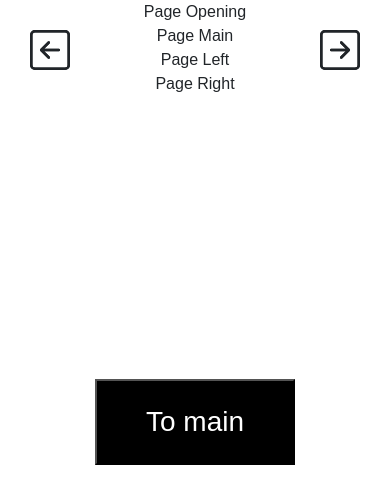
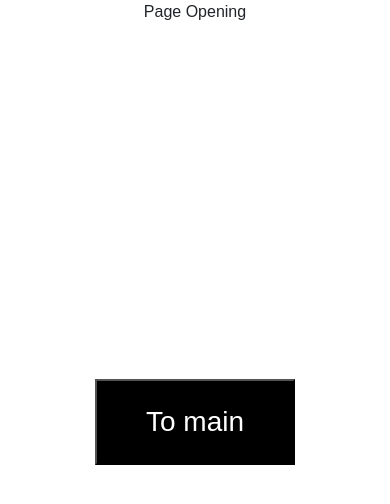
Before and after one commit to UT-Application-Development-Association/ADA-Website, a React (Create React App) app: page / in a window 390 px wide. Shown: the top 504 px of the page. Built offline with nearby package versions, Linux system fonts and the light colour scheme; the HTML template or start-up script is replaced by a standard one.

Commit message:
disabled the arrow buttons in mobile view

```diff
--- a/src/App.js
+++ b/src/App.js
@@ -14,38 +14,47 @@ function App() {
   const size = useWindowSize();
   // mobile view
   if (size.width <= 766) {
-    return (
-      <div className="App">
-        <Opening setCurrPage={setCurrPage} />
-        <Main setCurrPage={setCurrPage} />
-        <Left setCurrPage={setCurrPage} />
-        <Right setCurrPage={setCurrPage} />
-      </div>
-    );
+    if (currPage === "Opening") {
+      return (
+        <div className="App">
+          <Opening setCurrPage={setCurrPage} isMobile={true} />
+        </div>
+      );
+    } else {
+      // three pages combine into one
+      return (
+        <div className="App">
+          <Main setCurrPage={setCurrPage} isMobile={true} />
+          <Left setCurrPage={setCurrPage} isMobile={true} />
+          <Right setCurrPage={setCurrPage} isMobile={true} />
+        </div>
+      );
+    }
   }
 
+  // browser view
   if (currPage === "Opening") {
     return (
       <div className="App">
-        <Opening setCurrPage={setCurrPage} />
+        <Opening setCurrPage={setCurrPage} isMobile={false} />
       </div>
     );
   } else if (currPage === "Main") {
     return (
       <div className="App">
-        <Main setCurrPage={setCurrPage} />
+        <Main setCurrPage={setCurrPage} isMobile={false} />
       </div>
     );
   } else if (currPage === "Left") {
     return (
       <div className="App">
-        <Left setCurrPage={setCurrPage} />
+        <Left setCurrPage={setCurrPage} isMobile={false} />
       </div>
     );
   } else if (currPage === "Right") {
     return (
       <div className="App">
-        <Right setCurrPage={setCurrPage} />
+        <Right setCurrPage={setCurrPage} isMobile={false} />
       </div>
     );
   } else {
--- a/src/pages/Left.js
+++ b/src/pages/Left.js
@@ -2,7 +2,15 @@ import React from "react";
 import { ArrowRightSquare } from "react-bootstrap-icons";
 
 export default function Left(props) {
-  return <div>Page Left
-    <ArrowRightSquare className="left-arrow-button" onClick={() => props.setCurrPage("Main")} />
-  </div>;
+  return (
+    <div>
+      Page Left
+      {!props.isMobile && (
+        <ArrowRightSquare
+          className="left-arrow-button"
+          onClick={() => props.setCurrPage("Main")}
+        />
+      )}
+    </div>
+  );
 }
--- a/src/pages/Main.js
+++ b/src/pages/Main.js
@@ -5,8 +5,19 @@ export default function Main(props) {
   return (
     <div>
       Page Main
-      <ArrowLeftSquare className="main-arrow-button main-arrow-left" onClick={() => props.setCurrPage("Left")} />
-      <ArrowRightSquare className="main-arrow-button main-arrow-right" onClick={() => props.setCurrPage("Right")} />
+      {/* If in browser, display arror button */}
+      {!props.isMobile && (
+        <div>
+          <ArrowLeftSquare
+            className="main-arrow-button main-arrow-left"
+            onClick={() => props.setCurrPage("Left")}
+          />
+          <ArrowRightSquare
+            className="main-arrow-button main-arrow-right"
+            onClick={() => props.setCurrPage("Right")}
+          />
+        </div>
+      )}
     </div>
   );
 }
--- a/src/pages/Right.js
+++ b/src/pages/Right.js
@@ -2,7 +2,15 @@ import React from "react";
 import { ArrowLeftSquare } from "react-bootstrap-icons";
 
 export default function Right(props) {
-  return <div>Page Right
-    <ArrowLeftSquare className="right-arrow-button" onClick={() => props.setCurrPage("Main")} />
-  </div>;
+  return (
+    <div>
+      Page Right
+      {!props.isMobile && (
+        <ArrowLeftSquare
+          className="right-arrow-button"
+          onClick={() => props.setCurrPage("Main")}
+        />
+      )}
+    </div>
+  );
 }
```
